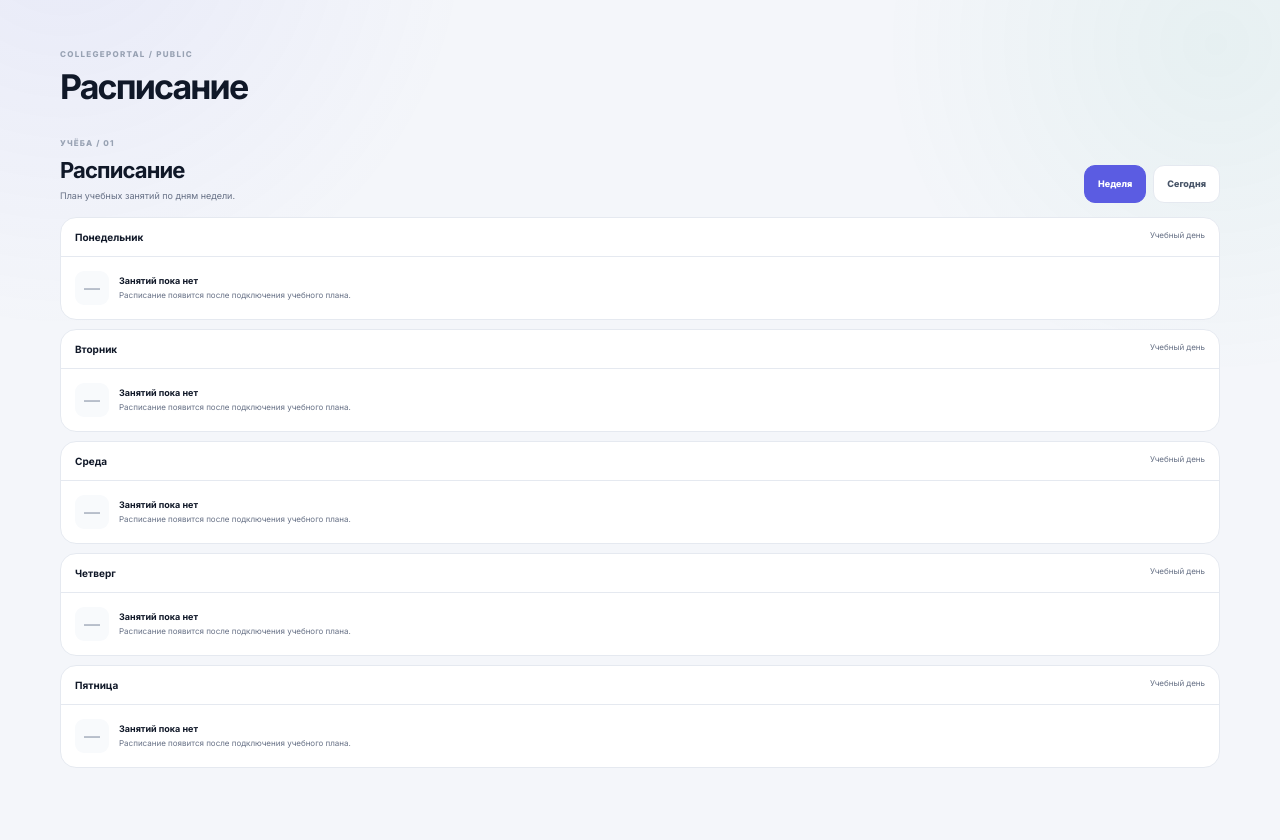
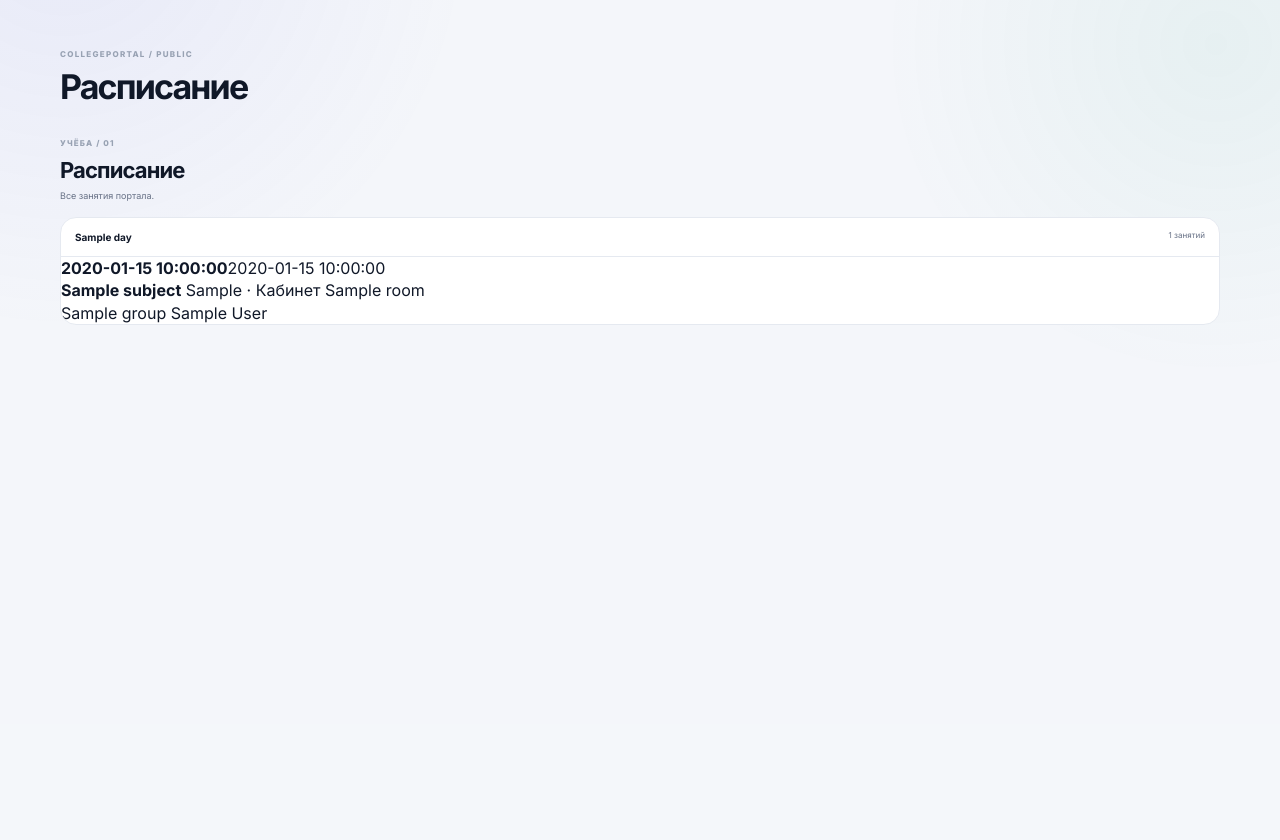
Before and after one commit to gamerpro3245/CollegePortal, a FastAPI app: template templates/schedule.html in a window 1280 px wide. Shown: the part 76-916 px from the top of the page. After the commit the page ends 401 px from the top, so only its background shows below. Run offline with FastAPI, Linux system fonts and the light colour scheme; the template is opened without the code that fills it: most values are stand-ins (such as "Sample title", 1, 10 or a date in 2020).

Commit message:
Render live weekly schedule

```diff
--- a/templates/schedule.html
+++ b/templates/schedule.html
@@ -1,3 +1,43 @@
-{% extends "base.html" %}{% block title %}Расписание — CollegePortal{% endblock %}{% block page_title %}Расписание{% endblock %}{% block content %}
-<section class="section-toolbar"><div><span class="panel-label">Учёба / 01</span><h2>Расписание</h2><p>План учебных занятий по дням недели.</p></div><div class="toolbar-actions"><button class="filter-button active" type="button">Неделя</button><button class="filter-button" type="button">Сегодня</button></div></section>
-<section class="schedule-list">{% for day in ["Понедельник","Вторник","Среда","Четверг","Пятница"] %}<article class="day-card"><div class="day-title"><strong>{{ day }}</strong><span>Учебный день</span></div><div class="empty-row"><span>—</span><div><strong>Занятий пока нет</strong><small>Расписание появится после подключения учебного плана.</small></div></div></article>{% endfor %}</section>{% endblock %}
+{% extends "base.html" %}
+{% block title %}Расписание — CollegePortal{% endblock %}
+{% block page_title %}Расписание{% endblock %}
+{% block content %}
+<section class="section-toolbar">
+  <div>
+    <span class="panel-label">Учёба / 01</span>
+    <h2>Расписание</h2>
+    <p>{% if user.role == "student" %}Занятия вашей группы.{% elif user.role == "teacher" %}Ваши занятия по назначенным группам.{% else %}Все занятия портала.{% endif %}</p>
+  </div>
+  {% if user.role == "admin" %}<a class="filter-button active" href="/admin/schedule">Управлять расписанием →</a>{% endif %}
+</section>
+
+<section class="schedule-list">
+  {% for day_id, day_name in days %}
+  <article class="day-card">
+    <div class="day-title">
+      <strong>{{ day_name }}</strong>
+      <span>{% if schedule_by_day[day_id] %}{{ schedule_by_day[day_id]|length }} занятий{% else %}Свободный день{% endif %}</span>
+    </div>
+    {% if schedule_by_day[day_id] %}
+      <div class="lesson-list">
+      {% for entry in schedule_by_day[day_id] %}
+        <div class="lesson-card">
+          <div class="lesson-time"><strong>{{ entry.start_time }}</strong><span>{{ entry.end_time }}</span></div>
+          <div class="lesson-main">
+            <strong>{{ entry.subject.name }}</strong>
+            <span>{{ entry.lesson_type }}{% if entry.room %} · Кабинет {{ entry.room }}{% endif %}</span>
+          </div>
+          <div class="lesson-side">
+            {% if user.role != "student" %}<span>{{ entry.group.name }}</span>{% endif %}
+            {% if user.role != "teacher" %}<span>{{ entry.teacher.full_name }}</span>{% endif %}
+          </div>
+        </div>
+      {% endfor %}
+      </div>
+    {% else %}
+      <div class="empty-row"><span>—</span><div><strong>Занятий нет</strong><small>На этот день ничего не запланировано.</small></div></div>
+    {% endif %}
+  </article>
+  {% endfor %}
+</section>
+{% endblock %}
```
